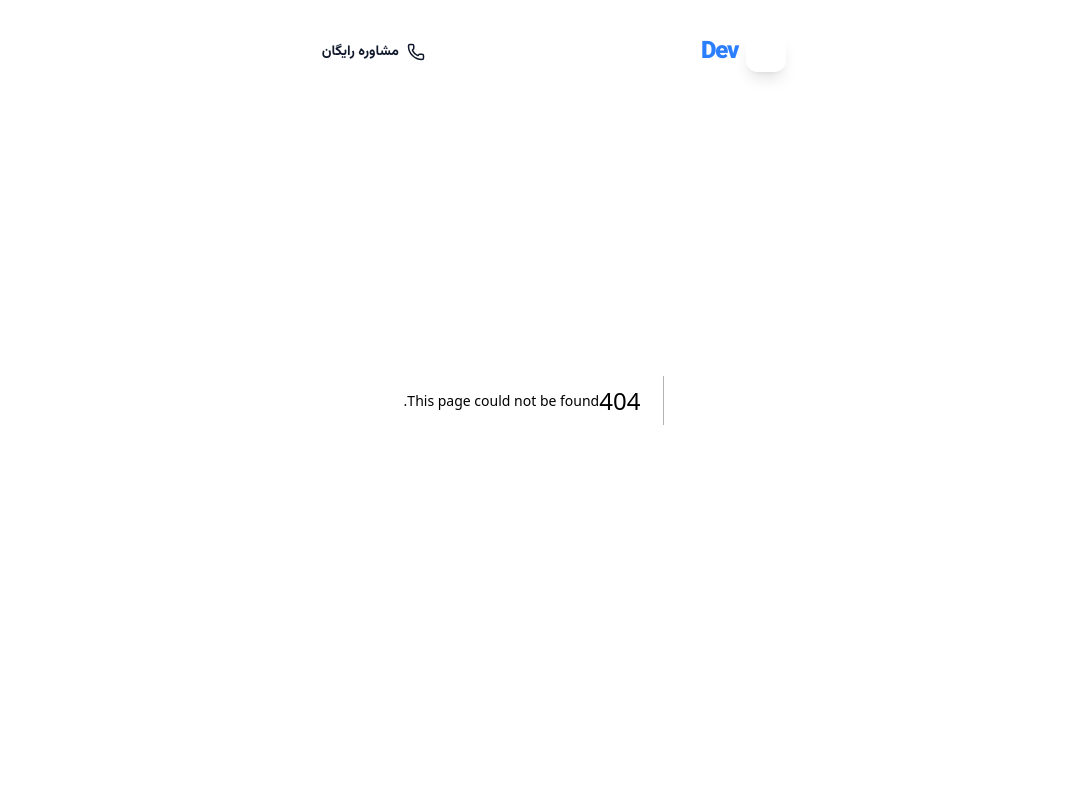
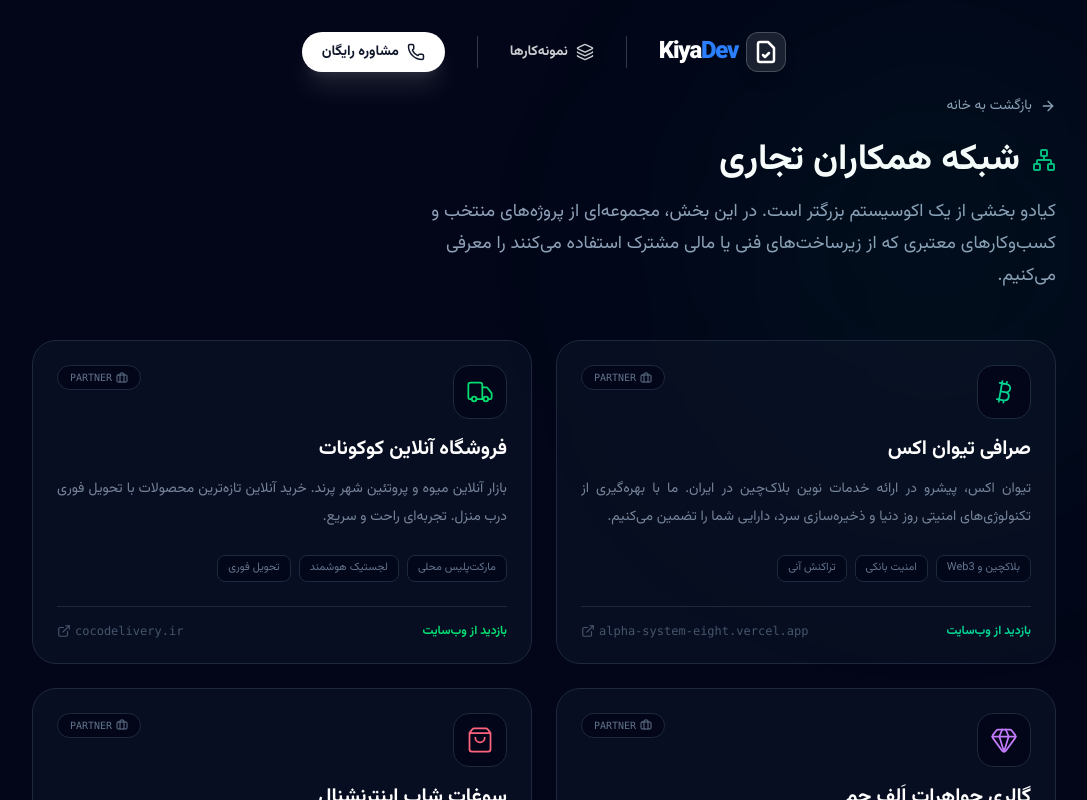
Before and after one commit to bahador-worldofcode/kiyadev-platform, a Next.js app: page /partners in a window 1280 px wide. Before the commit this address had no page. Shown: the top 800 px of the page, without its empty margins (96-1183 px from the left). Built offline with nearby package versions, Linux system fonts and the light colour scheme.

Commit message:
توضیحات مربوط به تغییرات

```diff
--- /dev/null
+++ b/app/partners/page.tsx
@@ -0,0 +1,135 @@
+"use client";
+
+import { ExternalLink, Globe, Code2, ShoppingBag, Truck, Gem, Briefcase, Network, Bitcoin } from "lucide-react";
+import Link from "next/link";
+import { ArrowRight } from "lucide-react";
+
+// لیست پروژه‌ها
+const partners = [
+  {
+    id: 1,
+    title: "صرافی تیوان اکس",
+    description: "تیوان اکس، پیشرو در ارائه خدمات نوین بلاک‌چین در ایران. ما با بهره‌گیری از تکنولوژی‌های امنیتی روز دنیا و ذخیره‌سازی سرد، دارایی شما را تضمین می‌کنیم.",
+    features: ["بلاکچین و Web3", "امنیت بانکی", "تراکنش آنی"],
+    url: "https://alpha-system-eight.vercel.app",
+    icon: Bitcoin,
+    color: "text-emerald-400",
+    borderColor: "group-hover:border-emerald-500/50",
+    glow: "group-hover:shadow-emerald-500/20"
+  },
+  {
+    id: 2,
+    title: "فروشگاه آنلاین کوکونات",
+    description: "بازار آنلاین میوه و پروتئین شهر پرند. خرید آنلاین تازه‌ترین محصولات با تحویل فوری درب منزل. تجربه‌ای راحت و سریع.",
+    features: ["مارکت‌پلیس محلی", "لجستیک هوشمند", "تحویل فوری"],
+    url: "https://cocodelivery.ir",
+    icon: Truck,
+    color: "text-green-400",
+    borderColor: "group-hover:border-green-500/50",
+    glow: "group-hover:shadow-green-500/20"
+  },
+  {
+    id: 3,
+    title: "گالری جواهرات اَلِف جِم",
+    description: "طراحی و ساخت جواهرات دست‌ساز با طلای ۱۸ عیار و سنگ‌های قیمتی اصل. ترکیب هنر مینیمال و مدرن برای خلق آثار ماندگار.",
+    features: ["لوکس و فشن", "سنگ‌های قیمتی", "طراحی اختصاصی"],
+    url: "https://alefgem.com",
+    icon: Gem,
+    color: "text-purple-400",
+    borderColor: "group-hover:border-purple-500/50",
+    glow: "group-hover:shadow-purple-500/20"
+  },
+  {
+    id: 4,
+    title: "سوغات شاپ اینترنشنال",
+    description: "اولین پلتفرم ارسال هدیه به ایران با پرداخت ارزی و کریپتو. پل ارتباطی ایرانیان خارج از کشور با عزیزانشان.",
+    features: ["پرداخت کریپتو", "فین‌تک فرامرزی", "E-Commerce"],
+    url: "https://soughat.shop",
+    icon: ShoppingBag,
+    color: "text-rose-400",
+    borderColor: "group-hover:border-rose-500/50",
+    glow: "group-hover:shadow-rose-500/20"
+  }
+];
+
+export default function PartnersPage() {
+  return (
+    <div className="min-h-screen bg-slate-950 pt-24 pb-10 px-4 sm:px-8 relative overflow-hidden">
+
+      {/* بک‌گراند نوری */}
+      <div className="absolute top-0 right-0 w-[500px] h-[500px] bg-emerald-500/5 rounded-full blur-[120px] pointer-events-none" />
+
+      <div className="container mx-auto max-w-5xl">
+
+        {/* هدر صفحه */}
+        <div className="mb-12">
+            <Link href="/" className="inline-flex items-center gap-2 text-slate-400 hover:text-white mb-6 transition-colors text-sm">
+                <ArrowRight className="w-4 h-4" />
+                بازگشت به خانه
+            </Link>
+            <h1 className="text-3xl md:text-4xl font-bold text-white mb-4 flex items-center gap-3">
+                <Network className="text-emerald-500" />
+                شبکه همکاران تجاری
+            </h1>
+            <p className="text-slate-400 max-w-2xl leading-8 text-lg">
+                کیادو بخشی از یک اکوسیستم بزرگتر است. در این بخش، مجموعه‌ای از پروژه‌های منتخب و کسب‌وکارهای معتبری که از زیرساخت‌های فنی یا مالی مشترک استفاده می‌کنند را معرفی می‌کنیم.
+            </p>
+        </div>
+
+        {/* گرید کارت‌ها */}
+        <div className="grid gap-6 md:grid-cols-2">
+          {partners.map((partner) => (
+            <a
+              key={partner.id}
+              href={partner.url}
+              target="_blank"
+              rel="dofollow"
+              className={`group relative flex flex-col justify-between rounded-3xl border border-slate-800 bg-slate-900/50 p-6 transition-all duration-300 hover:-translate-y-1 hover:shadow-2xl ${partner.borderColor} ${partner.glow}`}
+            >
+              <div>
+                {/* هدر کارت */}
+                <div className="flex items-start justify-between mb-4">
+                  <div className={`rounded-2xl p-3 bg-slate-950 border border-slate-800 ${partner.color}`}>
+                    <partner.icon size={28} strokeWidth={1.5} />
+                  </div>
+                  <div className="rounded-full bg-slate-950 border border-slate-800 px-3 py-1 flex items-center gap-1">
+                     <Briefcase size={12} className="text-slate-500" />
+                    <span className="text-[10px] text-slate-500 font-mono uppercase">Partner</span>
+                  </div>
+                </div>
+
+                <h2 className="mb-3 text-xl font-bold text-white group-hover:text-emerald-400 transition-colors">
+                  {partner.title}
+                </h2>
+
+                <p className="text-sm leading-7 text-slate-400 mb-6 text-justify opacity-80 group-hover:opacity-100 transition-opacity">
+                  {partner.description}
+                </p>
+
+                {/* تگ‌ها */}
+                <div className="flex flex-wrap gap-2 mb-6">
+                  {partner.features.map((feature, idx) => (
+                    <span key={idx} className="text-[11px] bg-slate-950/80 text-slate-500 border border-slate-800 px-2.5 py-1 rounded-lg">
+                      {feature}
+                    </span>
+                  ))}
+                </div>
+              </div>
+
+              {/* فوتر کارت */}
+              <div className="mt-auto border-t border-slate-800 pt-4 flex items-center justify-between">
+                <span className={`text-xs font-bold transition-colors ${partner.color}`}>
+                  بازدید از وب‌سایت
+                </span>
+                <div className="flex items-center gap-1 text-slate-600 group-hover:text-white transition-colors">
+                  <span className="text-xs font-mono hidden sm:inline-block">{partner.url.replace('https://', '')}</span>
+                  <ExternalLink size={14} />
+                </div>
+              </div>
+            </a>
+          ))}
+        </div>
+      </div>
+    </div>
+  );
+}
--- a/components/Footer.tsx
+++ b/components/Footer.tsx
@@ -1,7 +1,8 @@
 "use client";
 
 import { motion } from "framer-motion";
-import { Phone, Send, MessageCircle, Code2, Heart } from "lucide-react";
+import { Phone, Send, MessageCircle, Code2, Heart, Library } from "lucide-react";
+import Link from "next/link";
 
 export default function Footer() {
   return (
@@ -81,11 +82,23 @@
         {/* بخش پایین: اطلاعات و کپی‌رایت */}
         <div className="grid gap-8 md:grid-cols-2 items-end">
 
-          {/* توضیحات برند (برگشت داده شد) */}
+          {/* توضیحات برند */}
           <div className="text-center md:text-right space-y-4">
-            <h3 className="text-2xl font-bold text-white tracking-wider">
-              Kiya<span className="text-blue-500">Dev</span>
-            </h3>
+            <div className="flex items-center justify-center md:justify-start gap-4">
+              <h3 className="text-2xl font-bold text-white tracking-wider">
+                Kiya<span className="text-blue-500">Dev</span>
+              </h3>
+
+              {/* لینک پارتنرها - دقیقا مشابه تیوآن */}
+              <Link
+                href="/partners"
+                title="Partners & Projects"
+                className="w-10 h-10 rounded-full bg-white/5 border border-white/10 flex items-center justify-center text-gray-600 hover:bg-blue-600 hover:text-white transition-all opacity-70 hover:opacity-100"
+              >
+                <Library className="w-4 h-4" />
+              </Link>
+            </div>
+
             <p className="text-sm leading-7 text-gray-400 max-w-md mx-auto md:mx-0">
               ما یک تیم دانشجویی پیشرو هستیم که با استفاده از تکنولوژی‌های لبه دانش (Next.js, AI, Blockchain) کسب‌وکار شما را متحول می‌کنیم. هدف ما ارائه کیفیت جهانی با قیمت منطقی است.
             </p>
```
